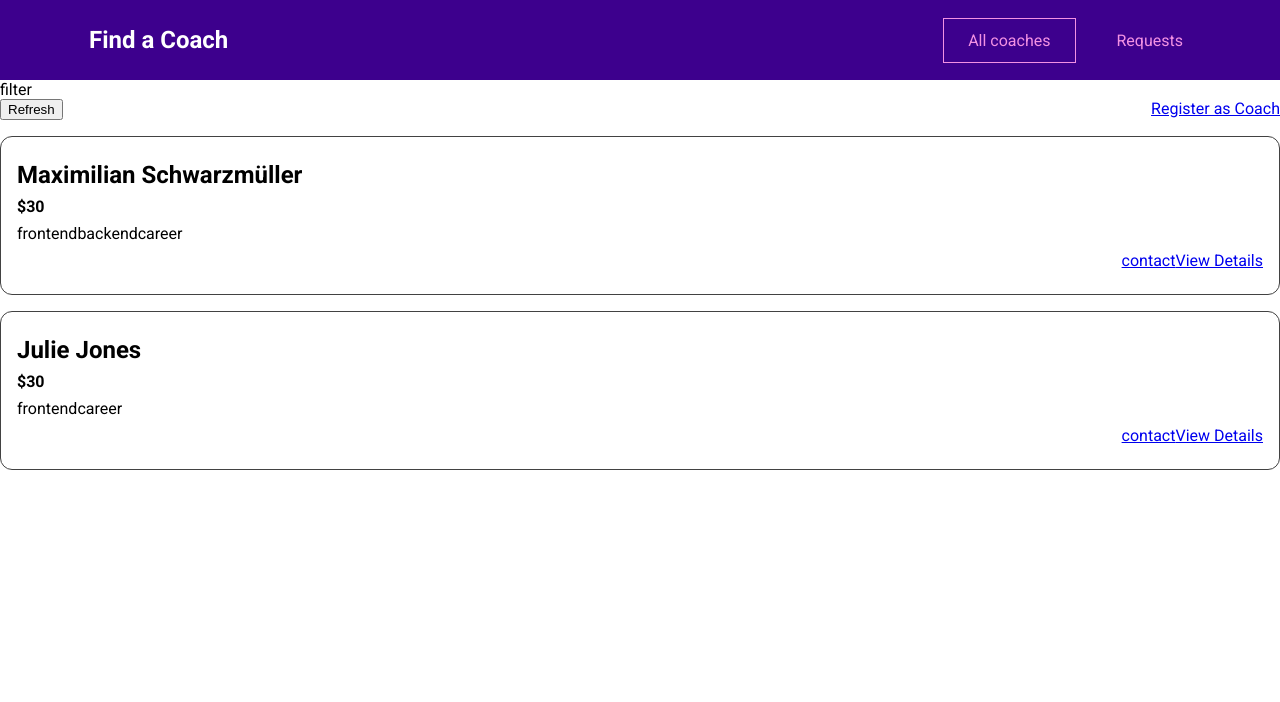
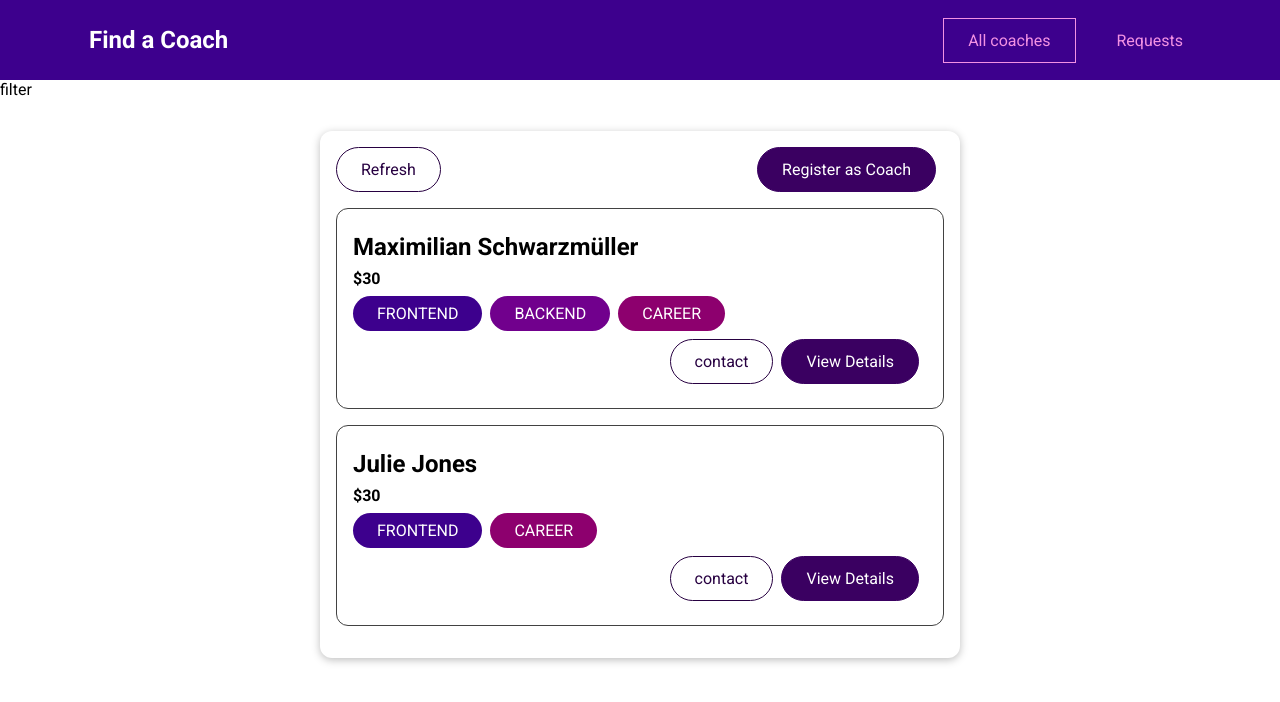
Before and after one commit to MFkirin/Coach-finder, a Vue app: page /coaches in a window 1280 px wide. Shown: the top 702 px of the page. Built offline with nearby package versions, Linux system fonts and the light colour scheme.

Commit message:
feat: create and integrate BaseCard, BaseButton, and BaseBadge components

```diff
--- a/src/components/coaches/CoachItem.vue
+++ b/src/components/coaches/CoachItem.vue
@@ -3,17 +3,19 @@
         <h3>{{ fullName }}</h3>
         <h4>${{ rate }}</h4>
         <div>
-            <span v-for="area in areas" :key="area"> {{ area }} </span>
+            <base-badge v-for="area in areas" :key="area" :type="area" :title="area"> </base-badge>
         </div>
         <div class="actions">
-            <router-link :to="coachContactLink">contact</router-link>
-            <router-link :to="coachDetailsLink">View Details</router-link>
+            <base-button link mode="outline" :to="coachContactLink">contact</base-button>
+            <base-button link :to="coachDetailsLink">View Details</base-button>
         </div>
     </li>
 </template>
 
 <script>
+import BaseButton from '../ui/BaseButton.vue';
 export default {
+  components: { BaseButton },
     props: ['id', 'firstName', 'lastName', 'rate', 'areas'],
     computed: {
         fullName() {
--- /dev/null
+++ b/src/components/ui/BaseBadge.vue
@@ -0,0 +1,43 @@
+<template>
+    <span class="badge" :class="type">
+        {{ text }}
+    </span>
+</template>
+
+
+<script>
+export default{
+    props:['type', 'title'],
+    computed:{
+        text() {
+            return this.title.toUpperCase();
+        }
+    }
+}
+</script>
+
+<style scoped>
+.badge {
+  background-color: #ccc;
+  color: #252525;
+  border-radius: 30px;
+  padding: 0.5rem 1.5rem;
+  display: inline-block;
+  margin-right: 0.5rem;
+}
+
+.frontend {
+  background-color: #3d008d;
+  color: white;
+}
+
+.backend {
+  background-color: #71008d;
+  color: white;
+}
+
+.career {
+  background-color: #8d006e;
+  color: white;
+}
+</style>
--- /dev/null
+++ b/src/components/ui/BaseButton.vue
@@ -0,0 +1,74 @@
+<template>
+    <button v-if="!link" :class="mode">
+        <slot></slot>
+    </button>
+
+    <router-link v-else :to="to" :class="mode">
+        <slot></slot>
+    </router-link>
+</template>
+
+<script>
+export default {
+    props: {
+        mode:{
+            type: String,
+            required: false,
+            default: ''
+        },
+        link: {
+            type: Boolean,
+            required: false,
+            default: false
+        },
+        to:{
+            type: String,
+            required: false,
+            default: '/'
+        }
+    }
+}
+</script>
+
+<style scoped>
+button,
+a {
+  text-decoration: none;
+  padding: 0.75rem 1.5rem;
+  font: inherit;
+  background-color: #3a0061;
+  border: 1px solid #3a0061;
+  color: white;
+  cursor: pointer;
+  border-radius: 30px;
+  margin-right: 0.5rem;
+  display: inline-block;
+}
+
+a:hover,
+a:active,
+button:hover,
+button:active {
+  background-color: #270041;
+  border-color: #270041;
+}
+
+.flat {
+  background-color: transparent;
+  color: #3a0061;
+  border: none;
+}
+
+.outline {
+  background-color: transparent;
+  border-color: #270041;
+  color: #270041;
+}
+
+.flat:hover,
+.flat:active,
+.outline:hover,
+.outline:active {
+  background-color: #edd2ff;
+}
+</style>
--- /dev/null
+++ b/src/components/ui/BaseCard.vue
@@ -0,0 +1,15 @@
+<template>
+    <div class="card">
+        <slot></slot>
+    </div>
+</template>
+
+<style scoped>
+.card {
+  border-radius: 12px;
+  box-shadow: 0 2px 8px rgba(0, 0, 0, 0.26);
+  padding: 1rem;
+  margin: 2rem auto;
+  max-width: 40rem;
+}
+</style>
--- a/src/pages/coaches/CoacheDetails.vue
+++ b/src/pages/coaches/CoacheDetails.vue
@@ -1,5 +1,29 @@
 <template>
-    DETAILS FOR COACH
-    <router-view></router-view>
-   <router-link to="/coaches/c1/contact">Contact</router-link>
+    <section>
+        <base-card>
+            <h2> {{ fullName }}</h2>
+            <h3>${{ rate }}</h3>
+        </base-card>
+    </section>
+    <section>
+        <base-card>
+            <header>
+                <h2>Interested? Reach out now!</h2>
+                <base-button link :to="contactLink"></base-button>
+            </header>
+            <router-view></router-view>
+        </base-card>
+    </section>
+    <section>
+        <base-card>
+        <base-badge v-for="area in areas" :key="area" :type="area" :title="area"> </base-badge>
+        <p>{{ description }}</p>
+    </base-card>
+    </section>
 </template>
+
+<script>
+export default{
+    props:['id', '']
+}
+</script>
--- a/src/pages/coaches/CoachesList.vue
+++ b/src/pages/coaches/CoachesList.vue
@@ -1,9 +1,10 @@
 <template>
     <section>filter</section>
     <section>
-        <div class="controls">
-            <button>Refresh</button>
-            <router-link to="/register">Register as Coach</router-link>
+       <base-card>
+       <div class="controls">
+            <base-button mode="outline">Refresh</base-button>
+            <base-button link to="/register">Register as Coach</base-button>
         </div>
         <ul v-if="hasCoaches">
             <coach-item v-for="coach in filterredCoaches" :key="coach.id" :id="coach.id" :first-name="coach.firstName"
@@ -11,6 +12,7 @@
         </ul>
 
         <h3 v-else> No coaches found</h3>
+    </base-card>
     </section>
 </template>
 
```
Also changed, not shown: src/components/coaches/CoachFilter.vue (added, +70 -0 lines).
